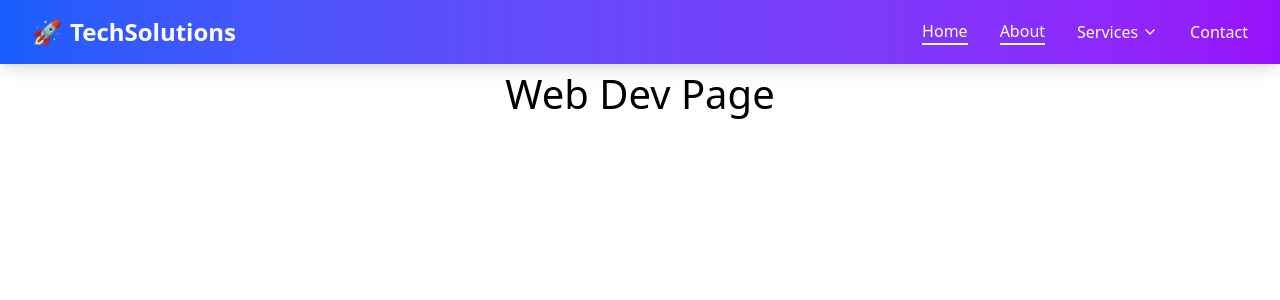
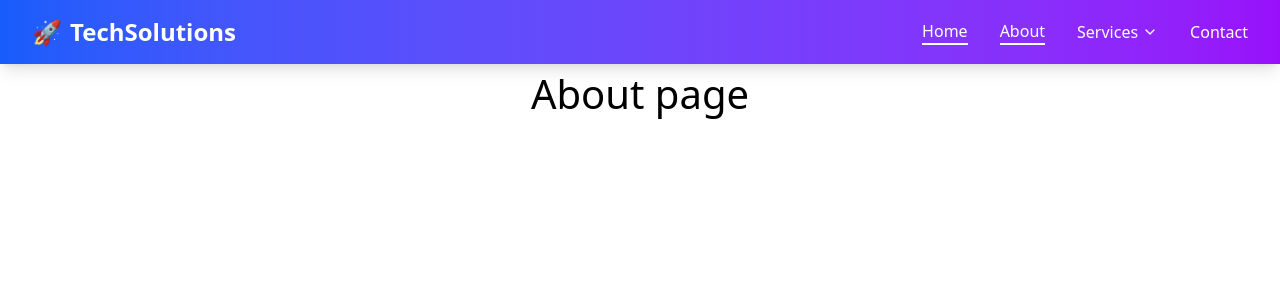
Before and after one commit to dhananjaysable/responsive-navbar-iceico-task, a React (Vite) app: page /responsive-navbar-iceico-task/about in a window 1280 px wide. Shown: the top 300 px of the page. Built offline with nearby package versions, Linux system fonts and the light colour scheme.

Commit message:
completed

```diff
--- a/src/App.jsx
+++ b/src/App.jsx
@@ -3,7 +3,7 @@ import { BrowserRouter as Router, Routes, Route } from "react-router-dom";
 import NotFound from "./pages/NotFound";
 import Navbar from "./components/Navbar";
 import Home from "./pages/Home";
-import About from "./pages/WebDev";
+import About from "./pages/About";
 import Contact from "./pages/Contact";
 import WebDev from "./pages/WebDev";
 import MobileDev from "./pages/MobileDev";
--- /dev/null
+++ b/src/pages/About.jsx
@@ -0,0 +1,9 @@
+const About = () => {
+  return (
+    <div>
+      <h1>About page</h1>
+    </div>
+  );
+};
+
+export default About;
```
